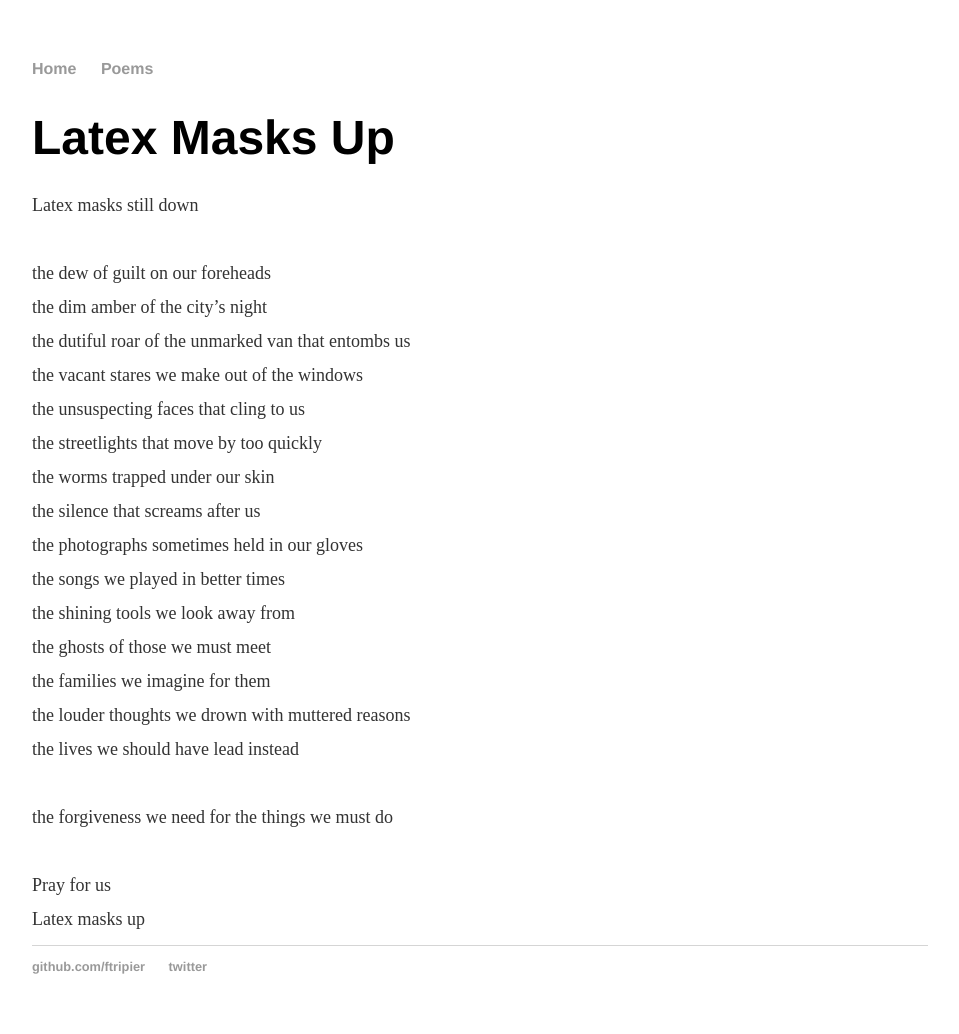
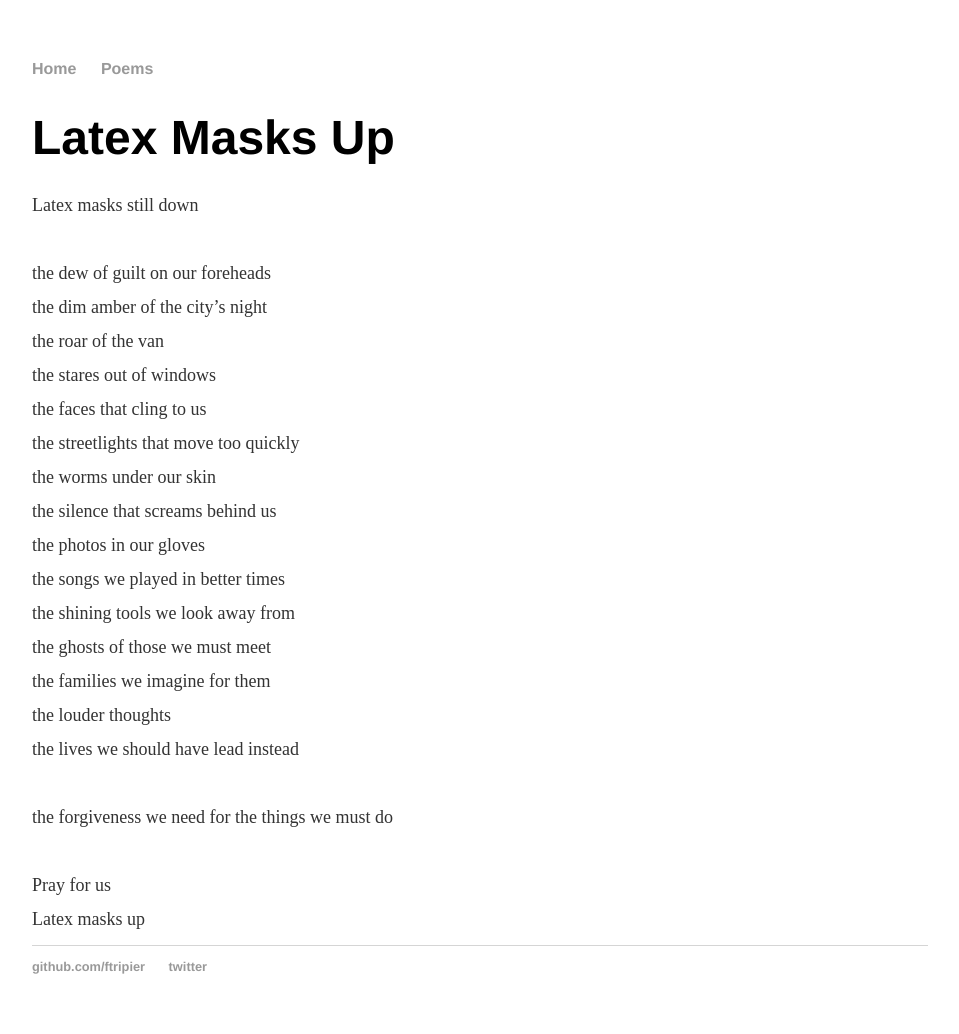
Before and after one commit to ftripier/ftripier.github.io, a Jekyll site: the page built from _posts/2020-10-03-latex-masks-up.markdown, in a window 1280 px wide. Shown: the whole page, without its empty margins (160-1119 px from the left). Built offline with Jekyll 4.4.1, drawn with Linux system fonts in a browser that asks for light colours; our own code applies the rules of GitHub Pages for plain Markdown files.

Commit message:
curation

```diff
--- a/_posts/2020-10-02-victory.markdown
+++ /dev/null
@@ -1,3 +0,0 @@
-The stars cannot be moved and
-
-Does that not enrage you?
--- a/_posts/2020-10-03-latex-masks-up.markdown
+++ b/_posts/2020-10-03-latex-masks-up.markdown
@@ -6,19 +6,19 @@ the dew of guilt on our foreheads
 
 the dim amber of the city’s night
 
-the dutiful roar of the unmarked van that entombs us
+the roar of the van
 
-the vacant stares we make out of the windows
+the stares out of windows
 
-the unsuspecting faces that cling to us
+the faces that cling to us
 
-the streetlights that move by too quickly
+the streetlights that move too quickly
 
-the worms trapped under our skin
+the worms under our skin
 
-the silence that screams after us
+the silence that screams behind us
 
-the photographs sometimes held in our gloves
+the photos in our gloves
 
 the songs we played in better times
 
@@ -28,7 +28,7 @@ the ghosts of those we must meet
 
 the families we imagine for them
 
-the louder thoughts we drown with muttered reasons
+the louder thoughts
 
 the lives we should have lead instead
 
```
Also changed, not shown: _posts/2020-03-01-the-pita-of-loneliness.markdown (deleted, +0 -9 lines), _posts/2020-04-20-anyways.markdown (deleted, +0 -7 lines), _posts/2020-12-25-heart-vagrant.markdown (deleted, +0 -21 lines), _posts/2020-12-26-the-king's-clown.markdown (deleted, +0 -61 lines), _posts/2021-01-01-the-enemy.markdown (deleted, +0 -77 lines), _posts/2021-08-01-little-man.markdown (deleted, +0 -9 lines).
